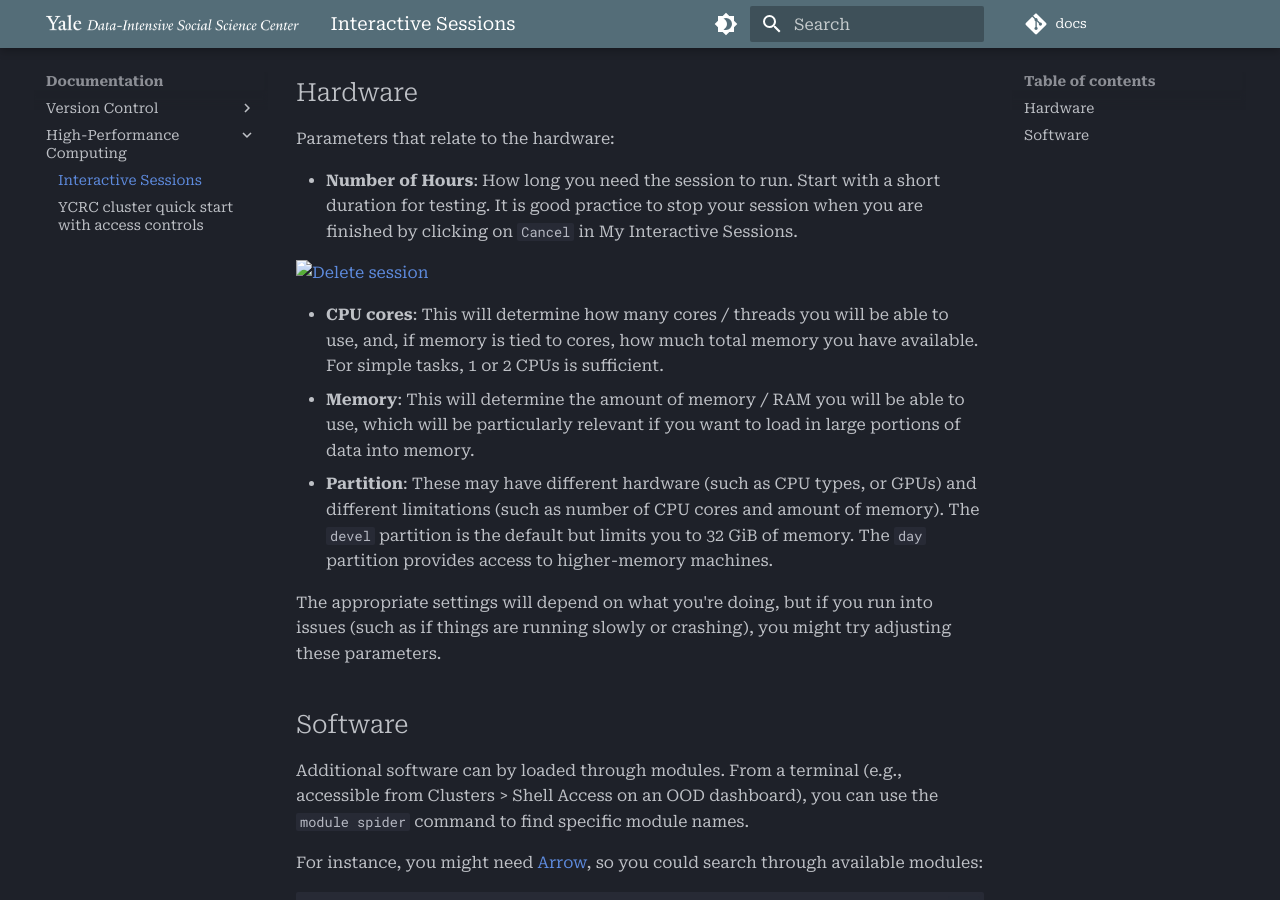
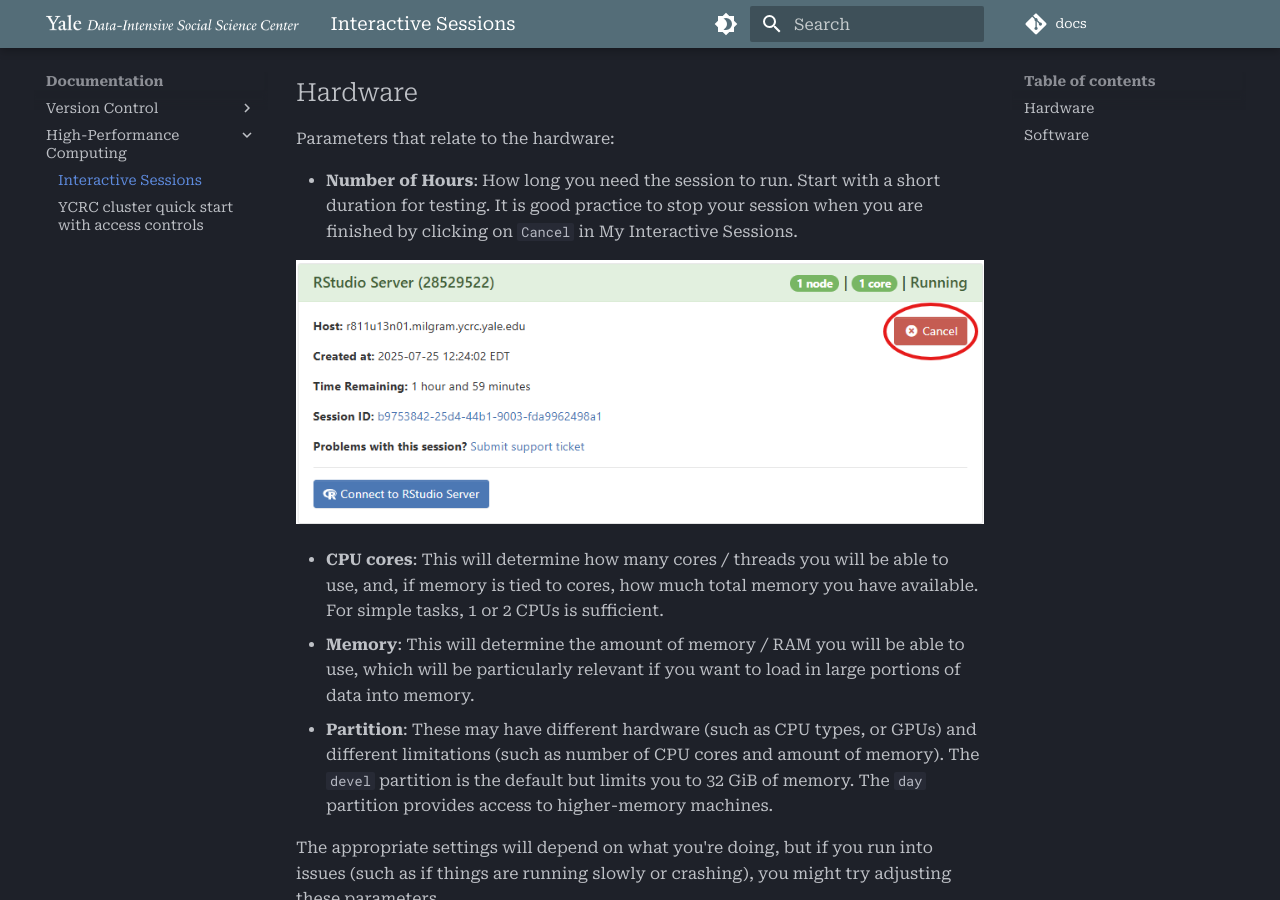
Before and after one commit to DISSC-yale/docs, an MkDocs documentation site: the page built from docs/hpc/ood.md, in a window 1280 px wide and 900 px high, scrolled down 423 px. Built offline with MkDocs 1.6.1 and Material for MkDocs 9.7.7, drawn with Linux system fonts in a browser that asks for light colours; comment, search, counter and statistics services are not loaded.

Commit message:
update links

```diff
--- a/docs/hpc/ood.md
+++ b/docs/hpc/ood.md
@@ -15,7 +15,9 @@
 
 - **Number of Hours**: How long you need the session to run. Start with a short duration for testing. It is good practice to stop your session when you are finished by clicking on `Cancel` in My Interactive Sessions.
 
-![Delete session](./img/delete_session_milgram.png)
+<div style="text-align: center;">
+  <img src="../img/delete_session_milgram.png" alt="Delete session" style="width: 700px;">
+</div>
 
 - **CPU cores**: This will determine how many cores / threads you will be able to use, and, if memory is tied to cores, how much total memory you have available. For simple tasks, 1 or 2 CPUs is sufficient.
 - **Memory**: This will determine the amount of memory / RAM you will be able to use, which will be particularly relevant if you want to load in large portions of data into memory.
```
Also changed, not shown: docs/hpc/quick_start.md (+3 -1 lines).
